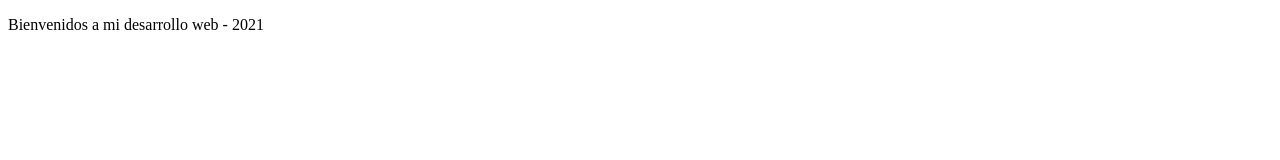
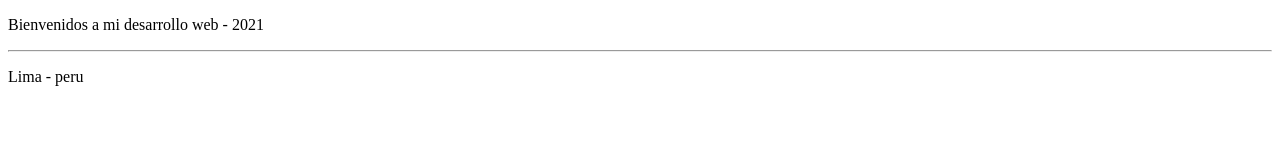
Before and after one commit to Edgarchavezmolina/Edgarchavezmolina.github.io, a plain HTML site: page index.html in a window 1280 px wide. Drawn offline with Linux system fonts and the light colour scheme.

Commit message:
Version 1

```diff
--- a/index.html
+++ b/index.html
@@ -8,5 +8,7 @@
 </head>
 <body>
    <p>Bienvenidos a mi desarrollo web - 2021</p>
+   <hr>
+   <p>Lima - peru</p>
 </body>
 </html>
```
